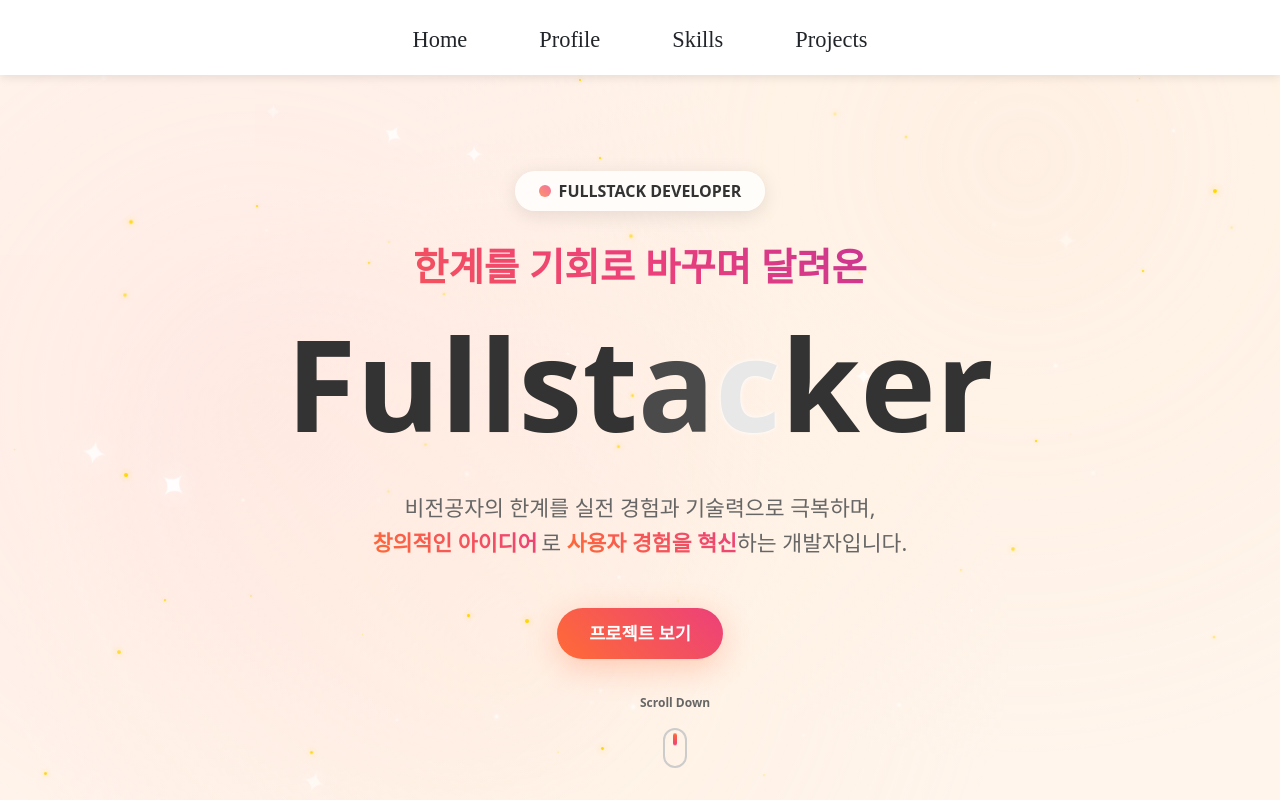
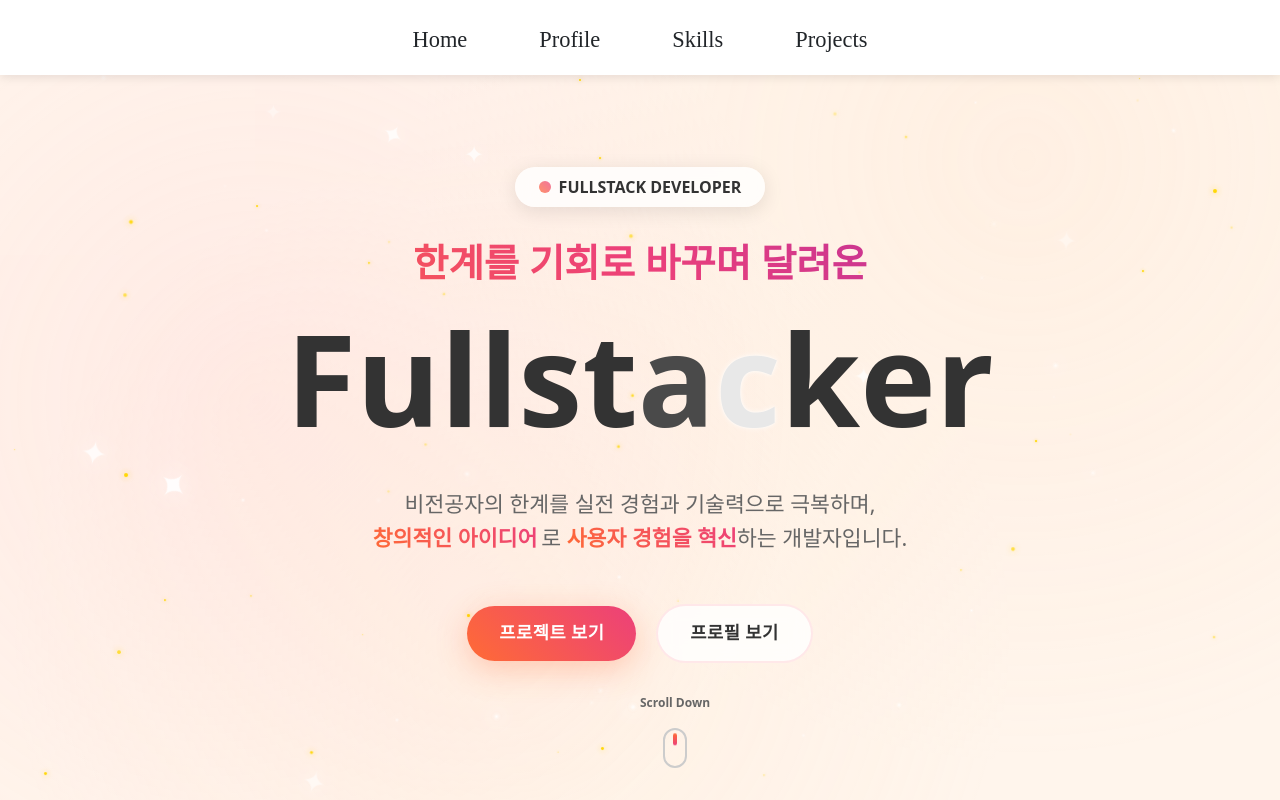
Before and after one commit to king-p0tat0/react_portfolio, a React (Vite) app: page / in a window 1280 px wide. Built offline with nearby package versions, Linux system fonts and the light colour scheme; the HTML template or start-up script is replaced by a standard one; a web font is replaced by a local one.

Commit message:
MainPage UI 버튼 수정

```diff
--- a/src/pages/main/MainPage.jsx
+++ b/src/pages/main/MainPage.jsx
@@ -1,4 +1,14 @@
 import React, { useState, useEffect } from 'react';
+import {
+  Box,
+  Typography,
+  Button,
+  Chip,
+  Container,
+  Fade,
+  Slide
+} from '@mui/material';
+import { styled } from '@mui/material/styles';
 
 const styles = {
   mainContainer: {
@@ -140,6 +150,36 @@ const styles = {
     pointerEvents: 'none'
   }
 };
+
+const GlassButton = styled(Button)(({ theme, variant }) => ({
+  borderRadius: '50px',
+  padding: '12px 32px',
+  fontSize: '1.1rem',
+  fontWeight: 'bold',
+  textTransform: 'none',
+  transition: 'all 0.3s ease',
+  ...(variant === 'primary' ? {
+    background: 'linear-gradient(45deg, #ff6b35, #ec407a)',
+    color: 'white',
+    boxShadow: '0 8px 32px rgba(255, 107, 53, 0.3)',
+    '&:hover': {
+      transform: 'translateY(-2px) scale(1.05)',
+      boxShadow: '0 12px 40px rgba(255, 107, 53, 0.4)',
+      background: 'linear-gradient(45deg, #ec407a, #9c27b0)',
+    },
+  } : {
+    backgroundColor: 'rgba(255, 255, 255, 0.8)',
+    backdropFilter: 'blur(10px)',
+    border: '2px solid rgba(255, 182, 193, 0.3)',
+    color: '#333',
+    '&:hover': {
+      transform: 'translateY(-2px) scale(1.05)',
+      backgroundColor: 'rgba(255, 255, 255, 0.9)',
+      borderColor: 'rgba(255, 182, 193, 0.5)',
+      boxShadow: '0 8px 32px rgba(255, 182, 193, 0.2)',
+    },
+  }),
+}));
 
 const keyframes = `
   * {
@@ -431,12 +471,12 @@ const MainPage = () => {
             하는 개발자입니다.
           </p>
 
-          {/* CTA Button */}
-          <div className={isVisible ? 'fade-in' : ''}>
-            <button style={styles.button} className="button-hover">
-              프로젝트 보기
-            </button>
-          </div>
+              <GlassButton variant="primary" size="large" style={{ marginRight: '20px'}}>
+                프로젝트 보기
+              </GlassButton>
+              <GlassButton variant="secondary" size="large">
+                프로필 보기
+              </GlassButton>
         </div>
 
         {/* Scroll indicator */}
```
